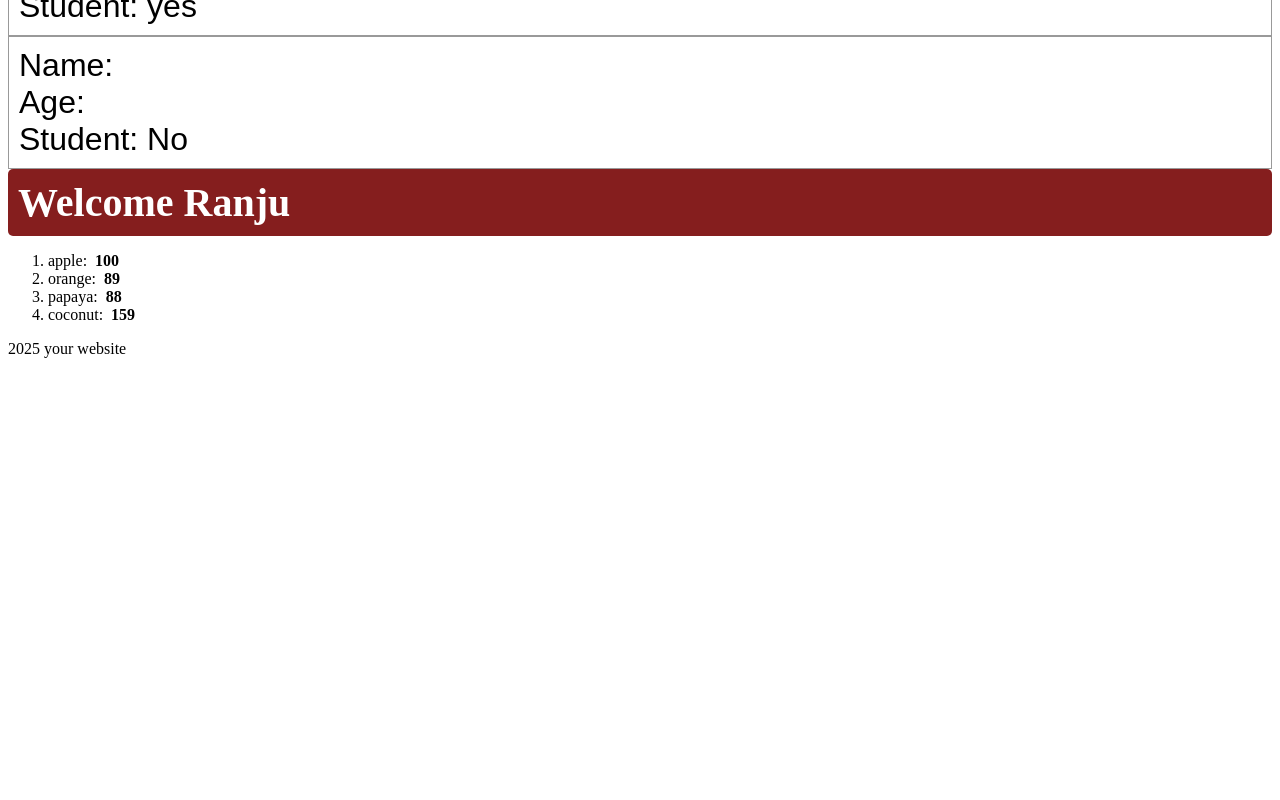
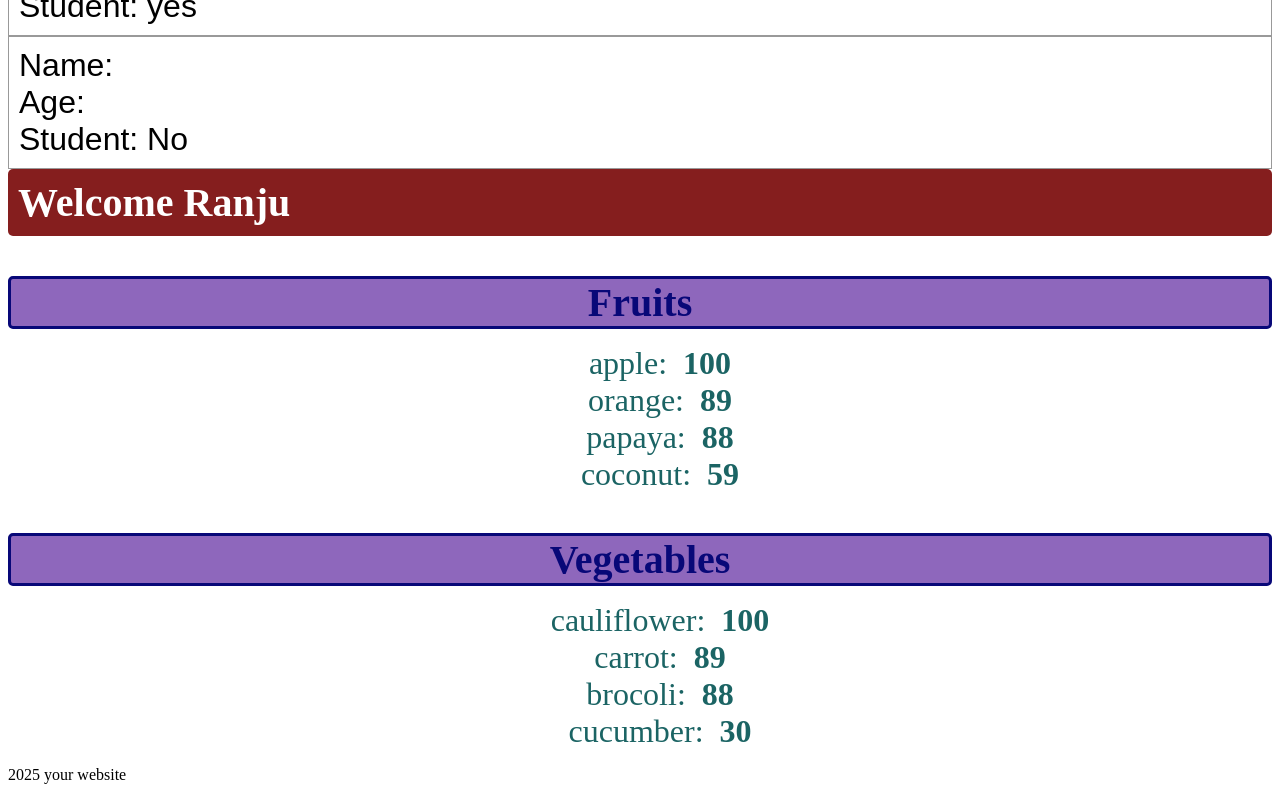
Before and after one commit to ranjushrestha/react-projects, a React (Vite) app in the folder my-react-app/: page / in a window 1280 px wide. Shown: the part 861-1661 px from the top of the page. Before the commit the page ends 1235 px from the top, so only its background shows below. Built offline with nearby package versions, Linux system fonts and the light colour scheme.

Commit message:
render list

```diff
--- a/my-react-app/src/App.jsx
+++ b/my-react-app/src/App.jsx
@@ -9,6 +9,19 @@
 
 
 function App() {
+
+  const fruits = [{id: 1, name: "apple", calories: 100},
+    {id: 2, name: "orange", calories: 89},
+    {id: 3, name:"papaya", calories: 88},
+    {id: 4, name: "coconut", calories: 59}
+];
+
+    const vegetables = [{id: 5, name: "cauliflower", calories: 100},
+    {id: 6, name: "carrot", calories: 89},
+    {id: 7, name:"brocoli", calories: 88},
+    {id: 8, name: "cucumber", calories: 30}
+  ];
+
   return(
     <>
     <Header/>
@@ -21,7 +34,8 @@
     <Student name="Sudip" age= {20} isStudent= "true"/>
     <Student />
     <UserGreeting isLoggedIn={true} username="Ranju"/>
-    <List/>
+    {fruits.length > 0 && <List items={fruits} category="Fruits"/> }
+    {vegetables.length > 0 && <List items={vegetables} category="Vegetables"/> }
     <Footer />
 
     </>
--- a/my-react-app/src/List.jsx
+++ b/my-react-app/src/List.jsx
@@ -1,11 +1,9 @@
+import PropTypes from 'prop-types';
 
-function List() {
 
-    const fruits = [{id: 1, name: "apple", calories: 100},
-                    {id: 2, name: "orange", calories: 89},
-                    {id: 3, name:"papaya", calories: 88},
-                    {id: 4, name: "coconut", calories: 159}
-];
+    function List(props) {
+        const category = props.category;
+        const itemList = props.items;
 
     // fruits.sort((a, b) => a.name.localeCompare(b.name)); ALPHABETICAL
     // fruits.sort((a, b) => b.name.localeCompare(a.name)); REVERSE ALPHABETICAL
@@ -14,12 +12,28 @@
 
     // const lowCalFruits = fruits.filter(fruit => fruit.calories < 100);
 
-    const listItems = fruits.map(fruit =>
-                    <li key={fruit.id}>
-                    {fruit.name}: &nbsp;
-                    <b>{fruit.calories}</b></li>);
+            const listItems = itemList.map(item =>
+                            <li key={item.id}>
+                            {item.name}: &nbsp;
+                            <b>{item.calories}</b></li>);
 
-return<ol>{listItems}</ol>;
+        return (
+            <>
+            <h3 className="list-category">{category}</h3>
+            <ol className="list-items">{listItems}</ol>
+            </>
+        );
+
+        }
+
+        List.PropTypes = {
+            category: PropTypes.string,
+            items: PropTypes.arrayOf(PropTypes.shape({ id: PropTypes.number, name: PropTypes.string, calories: PropTypes.number})),
+        }
+
+    List.defaultProps = {
+        items: [],
+        category: "Uncategorized",
     }
 
     export default List
--- a/my-react-app/src/index.css
+++ b/my-react-app/src/index.css
@@ -56,3 +56,27 @@
   border-radius: 5px;
   margin: 0;
 }
+
+.list-category {
+  font-size: 2.5em;
+  font-weight: bold;
+  color: hsl(240, 88%, 25%);
+  margin-bottom: 10px;
+  text-align: center;
+  border: 3px solid;
+  border-radius: 5px;
+  background-color: hsl(268, 39%, 57%);
+}
+
+.list-items li {
+  font-size: 2em;
+  list-style: none;
+  color: hsl(180, 57%, 25%);
+  text-align: center;
+  margin: 0;
+}
+
+.list-items li:hover {
+  color: hsl(180, 56%, 44%);
+  cursor: pointer;
+}
```
Lines whose indentation alone changed are shown as unchanged.
